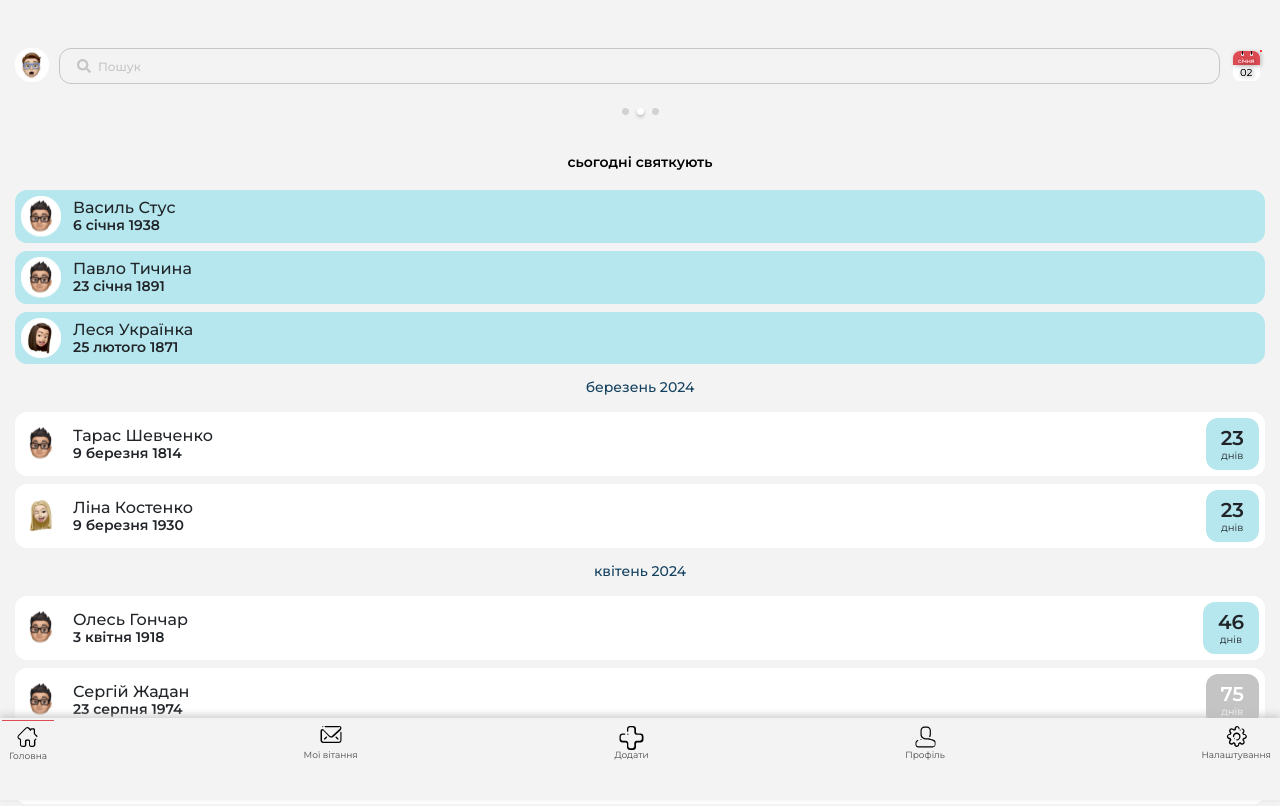
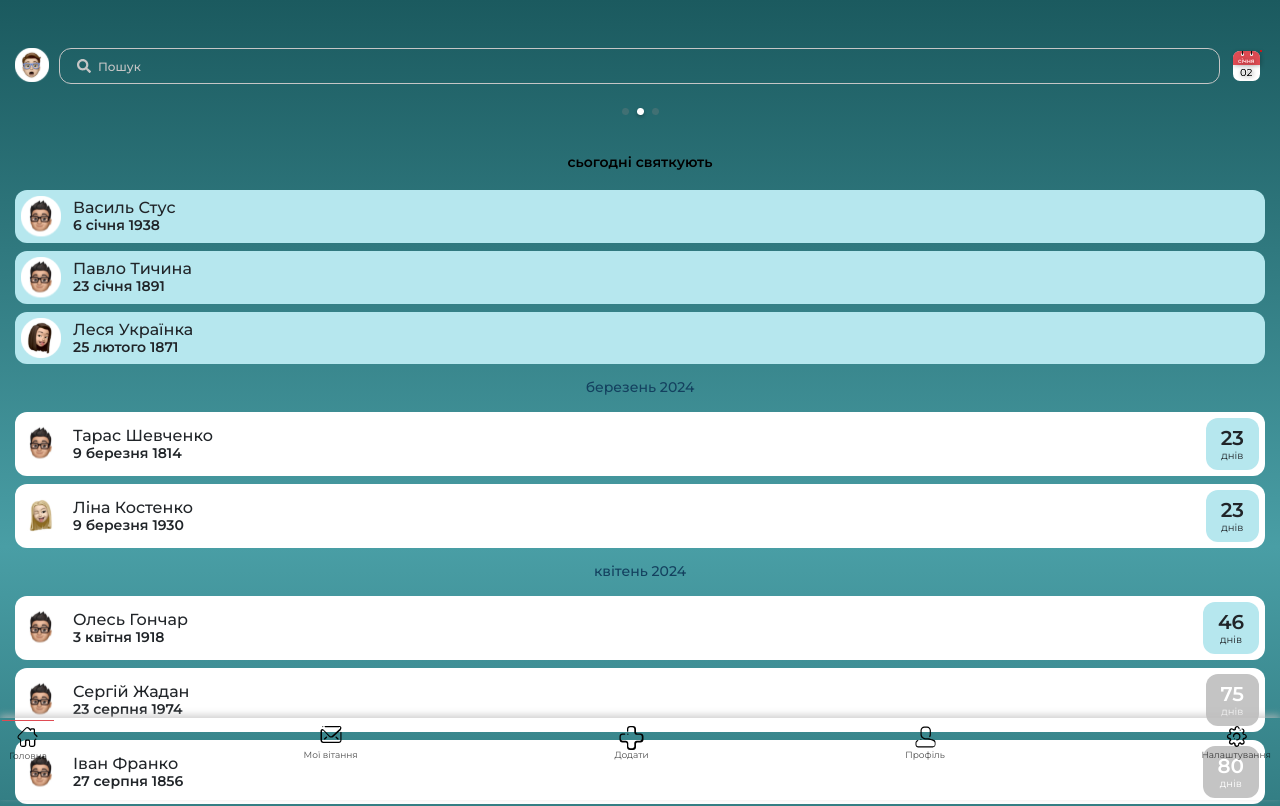
Before and after one commit to annasvrv/lory-hardcode-react, a React (Create React App) app: page / in a window 1280 px wide. Shown: the top 806 px of the page. Built offline with nearby package versions, Linux system fonts and the light colour scheme.

Commit message:
added new background colour

```diff
--- a/src/components/Footer/Footer.css
+++ b/src/components/Footer/Footer.css
@@ -1,7 +1,8 @@
 .Footer {
   position: sticky;
   bottom: 0;
-  background-color: #f3f3f3;
+  /* background-color: #f3f3f3; */
+  /* background-color: transparent; */
   box-shadow: 0px -3px 7px rgb(190, 189, 189, 0.7);
 }
 
--- a/src/components/StartPage/StartPage.css
+++ b/src/components/StartPage/StartPage.css
@@ -2,7 +2,7 @@
   padding: 48px 15px 13px;
   position: sticky;
   top: 0;
-  background-color: #f3f3f3;
+  /* background-color: #f3f3f3; */
 }
 
 .Nav {
--- a/src/index.css
+++ b/src/index.css
@@ -9,7 +9,23 @@ body {
   /* display: flex; */
   /* justify-content: center; */
   min-height: 100vh;
-  background-color: #f3f3f3;
+  /* background-color: #f3f3f3; */
+  background: #499ea5; /* fallback for old browsers */
+  background: -webkit-linear-gradient(
+    to top,
+    #1b5a5f,
+    #499ea5,
+    #031f21
+
+  ); /* Chrome 10-25, Safari 5.1-6 */
+  background: linear-gradient(
+    to top,
+    #031f21,
+    #1b5a5f,
+    #499ea5,
+    #1b5a5f
+  ); /* W3C, IE 10+/ Edge, Firefox 16+, Chrome 26+, Opera 12+, Safari 7+ */
+
   font-size: 14px;
   line-height: 17px;
   font-family: "Montserrat", sans-serif;
```
